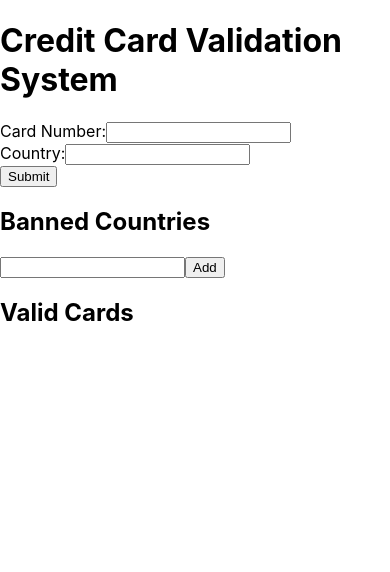
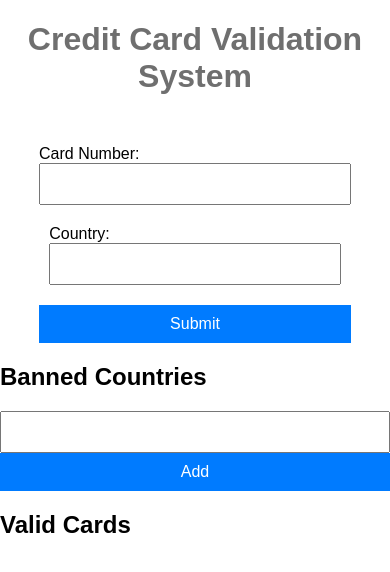
Before and after one commit to codedbyshaun/card_validation, a React (Create React App) app: page / in a window 390 px wide. Shown: the top 572 px of the page. Built offline with nearby package versions, Linux system fonts and the light colour scheme.

Commit message:
update styling

```diff
--- a/src/App.css
+++ b/src/App.css
@@ -1,38 +1,67 @@
-.App {
+* {
+  list-style-type: none;
+}
+
+body {
+  font-family: Arial, sans-serif;
+  margin: 0;
+  padding: 0;
+  display: flex;
+  justify-content: center;
+  background-color: rgb(255, 255, 255);
+}
+
+h1 {
+  color: rgb(111, 111, 111);
   text-align: center;
 }
 
-.App-logo {
-  height: 40vmin;
-  pointer-events: none;
-}
-
-@media (prefers-reduced-motion: no-preference) {
-  .App-logo {
-    animation: App-logo-spin infinite 20s linear;
-  }
-}
-
-.App-header {
-  background-color: #282c34;
-  min-height: 100vh;
+form {
   display: flex;
   flex-direction: column;
   align-items: center;
-  justify-content: center;
-  font-size: calc(10px + 2vmin);
-  color: white;
+  gap: 20px;
+  margin-top: 50px;
 }
 
-.App-link {
-  color: #61dafb;
+input, select, button {
+  padding: 10px;
+  font-size: 16px;
 }
 
-@keyframes App-logo-spin {
-  from {
-    transform: rotate(0deg);
+button {
+  background-color: rgb(0, 123, 255);
+  color: white;
+  border: none;
+  cursor: pointer;
+}
+
+button:hover {
+  background-color: rgb(0, 86, 179);
+}
+
+ul {
+  list-style-type: none;
+  padding: 0;
+}
+
+li {
+  background-color: rgb(255, 255, 255);
+  border: 1px solid rgb(221, 221, 221);
+  margin-bottom: 10px;
+  padding: 10px;
+  font-size: 18px;
+}
+
+@media (max-width: 600px) {
+  form {
+      width: 80%;
+      margin-left: auto;
+      margin-right: auto;
   }
-  to {
-    transform: rotate(360deg);
+
+  input, select, button {
+      width: 100%;
+      box-sizing: border-box;
   }
 }
```
